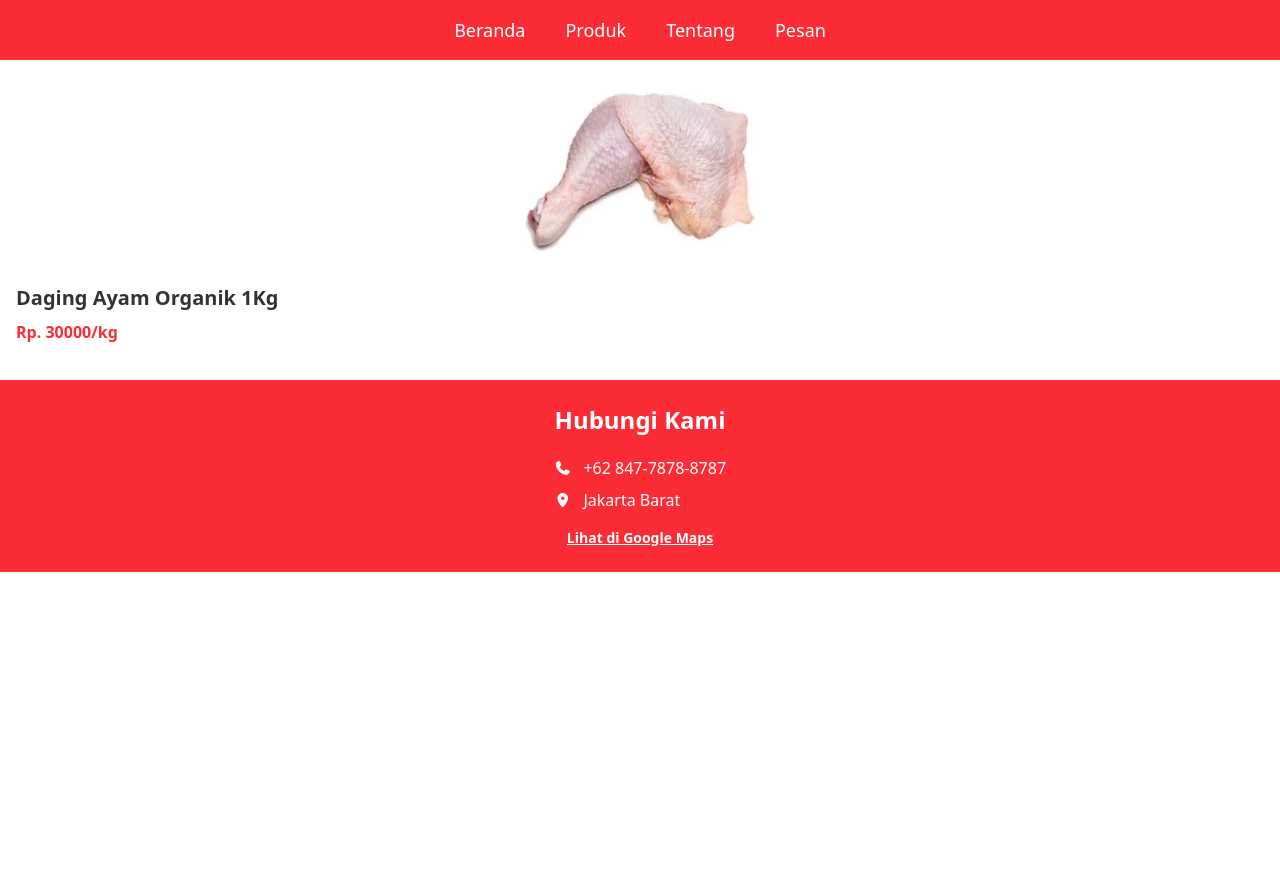
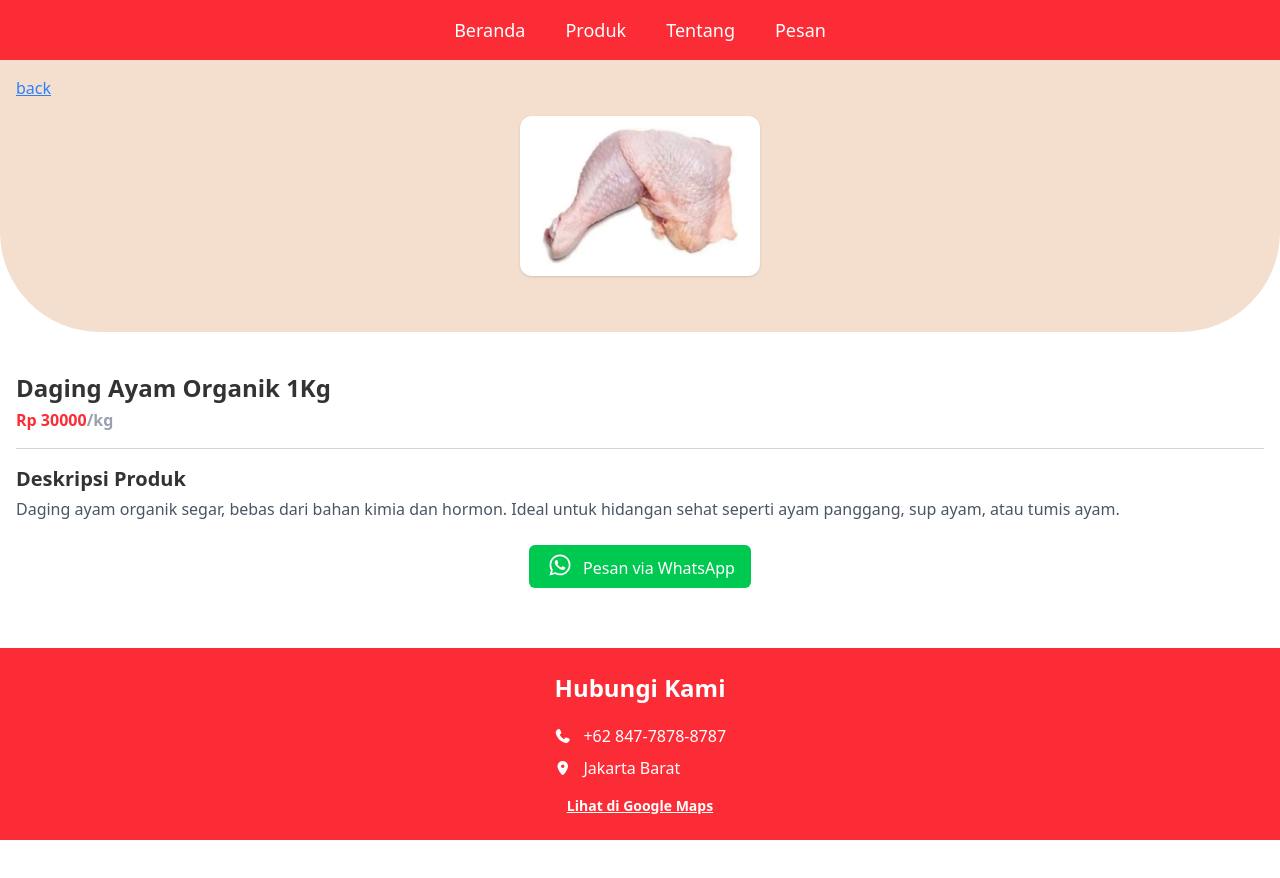
Before and after one commit to SandiSopian/meatstore-website, a Next.js app: page /products/daging-ayam-organik-1kg in a window 1280 px wide. Shown: the top 878 px of the page. Before the commit the page ends 800 px from the top, so only its background shows below. Built offline with nearby package versions, Linux system fonts and the light colour scheme.

Commit message:
add product detail

```diff
--- a/app/page.tsx
+++ b/app/page.tsx
@@ -7,7 +7,7 @@ import { heroData, aboutData } from "@/data/home";
 
 export default function Home() {
   return (
-    <main className="p-6 overflow-y-auto">
+    <main className="p-6 overflow-y-auto flex-grow">
       <section id="hero-image">
         <Image
           src={heroData.img}
--- a/app/products/[slug]/page.tsx
+++ b/app/products/[slug]/page.tsx
@@ -1,6 +1,13 @@
+"use client";
 import Image from "next/image";
 import { products } from "@/data/products";
 import { notFound } from "next/navigation";
+import Button from "@/components/ui/Button";
+import { FontAwesomeIcon } from "@fortawesome/react-fontawesome";
+import { faWhatsapp } from "@fortawesome/free-brands-svg-icons";
+import { aboutData } from "@/data/home";
+import Link from "next/link";
+import { useRouter } from "next/navigation";
 
 interface PageProps {
   params: Promise<{
@@ -9,7 +16,7 @@ interface PageProps {
 }
 
 const ProductDetailPage = async ({ params }: PageProps) => {
-  const { slug } = await params; // ⬅️ WAJIB di-await
+  const { slug } = await params;
 
   const product = products.find((item) => item.slug === slug);
 
@@ -17,21 +24,67 @@ const ProductDetailPage = async ({ params }: PageProps) => {
     notFound();
   }
 
+  const BackButton = () => {
+    const router = useRouter();
+
+    return (
+      <button
+        onClick={() => router.back()}
+        className="m-4 text-blue-500 underline"
+      >
+        back
+      </button>
+    );
+  };
+
   return (
-    <div className="p-4">
-      <div className="relative w-full h-48 bg-white rounded-lg">
-        <Image
-          src={product.image}
-          alt={product.name}
-          fill
-          priority // ⬅️ ini juga sekalian betulin LCP warning
-          className="object-contain p-4"
-        />
+    <div className="p-0">
+      <div className="relative bg-[#f4dfce] rounded-b-[100px] pb-6 mb-4">
+        <div className="transparent">
+          <BackButton />
+        </div>
+
+        <div className="relative w-full h-48 flex justify-center">
+          <div className="relative w-60 h-40 rounded-xl bg-white shadow">
+            <Image
+              src={product.image}
+              alt={product.name}
+              fill
+              priority
+              className="object-contain p-3 rounded-xl"
+            />
+          </div>
+        </div>
       </div>
 
-      <h1 className="mt-4 text-xl font-semibold">{product.name}</h1>
+      <div className="p-4">
+        <h1 className="mt-2 text-2xl font-semibold">{product.name}</h1>
 
-      <p className="mt-2 text-red-500 font-bold">Rp. {product.price}/kg</p>
+        <p className="mt-1 text-red-500 font-bold">
+          Rp {product.price}
+          <span className="text-gray-400">/kg</span>
+        </p>
+
+        <div className="border-b border-gray-300 my-4"></div>
+
+        <h2 className="mt-2 text-xl font-semibold">Deskripsi Produk</h2>
+        <p className="mt-1 text-gray-600 dark:text-white">
+          {product.description}
+        </p>
+
+        <div className="my-6">
+          <Link
+            href={`https://wa.me/${aboutData.contactWa}?text=Halo,%20saya%20ingin%20memesan%20produk%20${product.name}.`}
+            target="_blank"
+            rel="noopener noreferrer"
+          >
+            <Button>
+              <FontAwesomeIcon icon={faWhatsapp} className="text-2xl mr-2" />
+              Pesan via WhatsApp
+            </Button>
+          </Link>
+        </div>
+      </div>
     </div>
   );
 };
--- a/components/ui/Button.tsx
+++ b/components/ui/Button.tsx
@@ -0,0 +1,18 @@
+"use client";
+import React, { ReactNode } from "react";
+
+interface ButtonProps {
+  children: ReactNode;
+}
+
+const Button = ({ children }: ButtonProps) => {
+  return (
+    <div className="flex justify-center">
+      <button className="bg-green-500 text-white px-4 py-2 rounded-md hover:bg-green-600">
+        {children}
+      </button>
+    </div>
+  );
+};
+
+export default Button;
--- a/data/products.ts
+++ b/data/products.ts
@@ -4,6 +4,7 @@ export interface Product {
   name: string;
   price: number;
   image: string;
+  description: string;
   categoryId: number;
 }
 
@@ -15,6 +16,8 @@ export const products: Product[] = [
     price: 120000,
     image: "/product1-meat-rib.webp",
     categoryId: 1,
+    description:
+      "Daging sapi premium berkualitas tinggi, segar, dan empuk. Cocok untuk berbagai hidangan lezat seperti steak, rendang, atau sup daging.",
   },
   {
     id: 2,
@@ -23,6 +26,8 @@ export const products: Product[] = [
     price: 30000,
     image: "/product2-chicken-meat.webp",
     categoryId: 2,
+    description:
+      "Daging ayam organik segar, bebas dari bahan kimia dan hormon. Ideal untuk hidangan sehat seperti ayam panggang, sup ayam, atau tumis ayam.",
   },
   {
     id: 3,
@@ -31,6 +36,8 @@ export const products: Product[] = [
     price: 30000,
     image: "/product3jeroan-meat.webp",
     categoryId: 3,
+    description:
+      "Jeroan ayam mix segar yang terdiri dari hati, ampela, dan ceker. Cocok untuk berbagai masakan tradisional seperti soto, gulai, atau sate jeroan.",
   },
   {
     id: 4,
@@ -39,5 +46,7 @@ export const products: Product[] = [
     price: 30000,
     image: "/product4-fish.webp",
     categoryId: 4,
+    description:
+      "Ikan tuna segar berkualitas tinggi, kaya akan protein dan omega-3. Sempurna untuk hidangan seperti sashimi, steak ikan, atau salad ikan.",
   },
 ];
```
Also changed, not shown: public/blob.svg (added).
